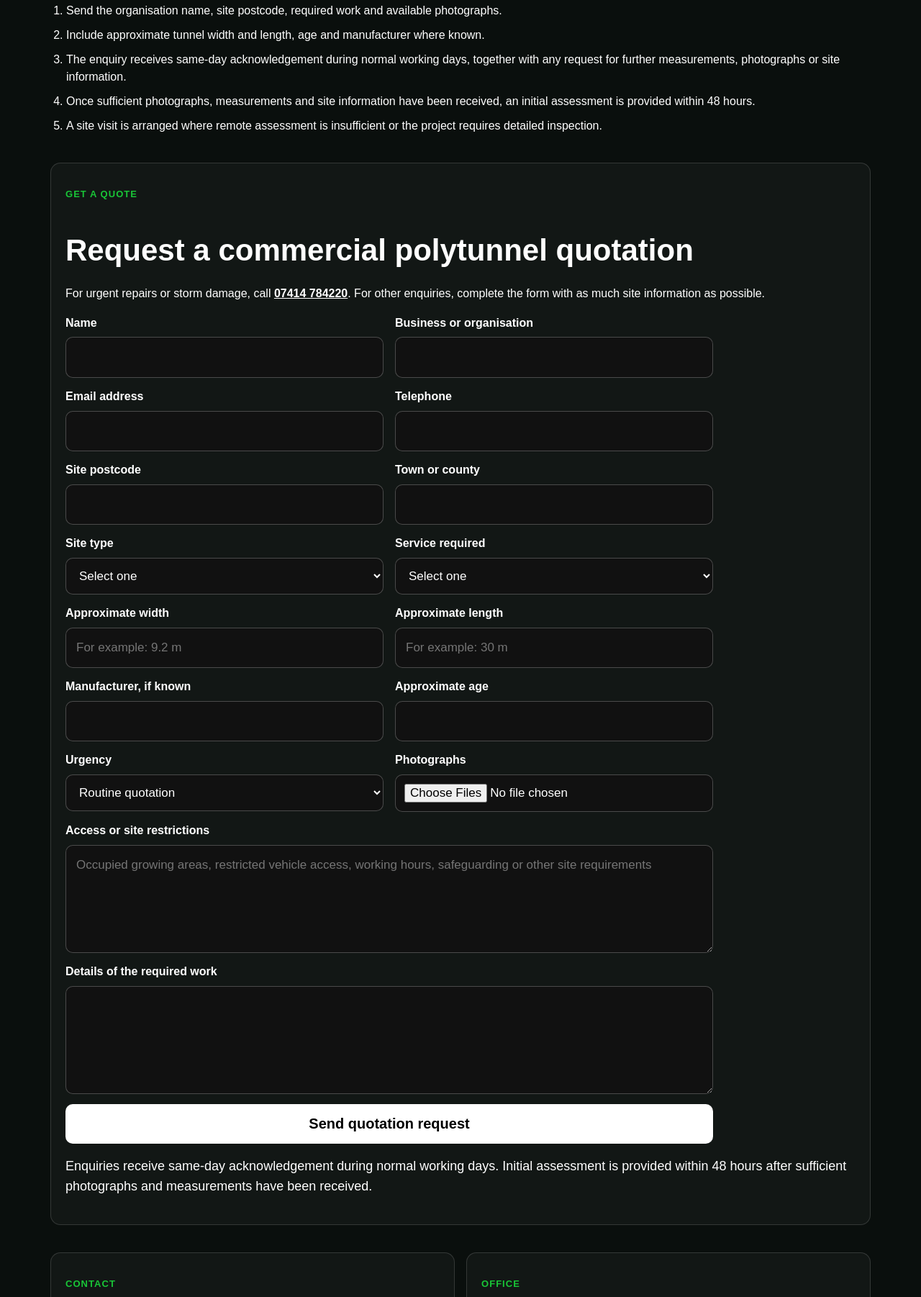
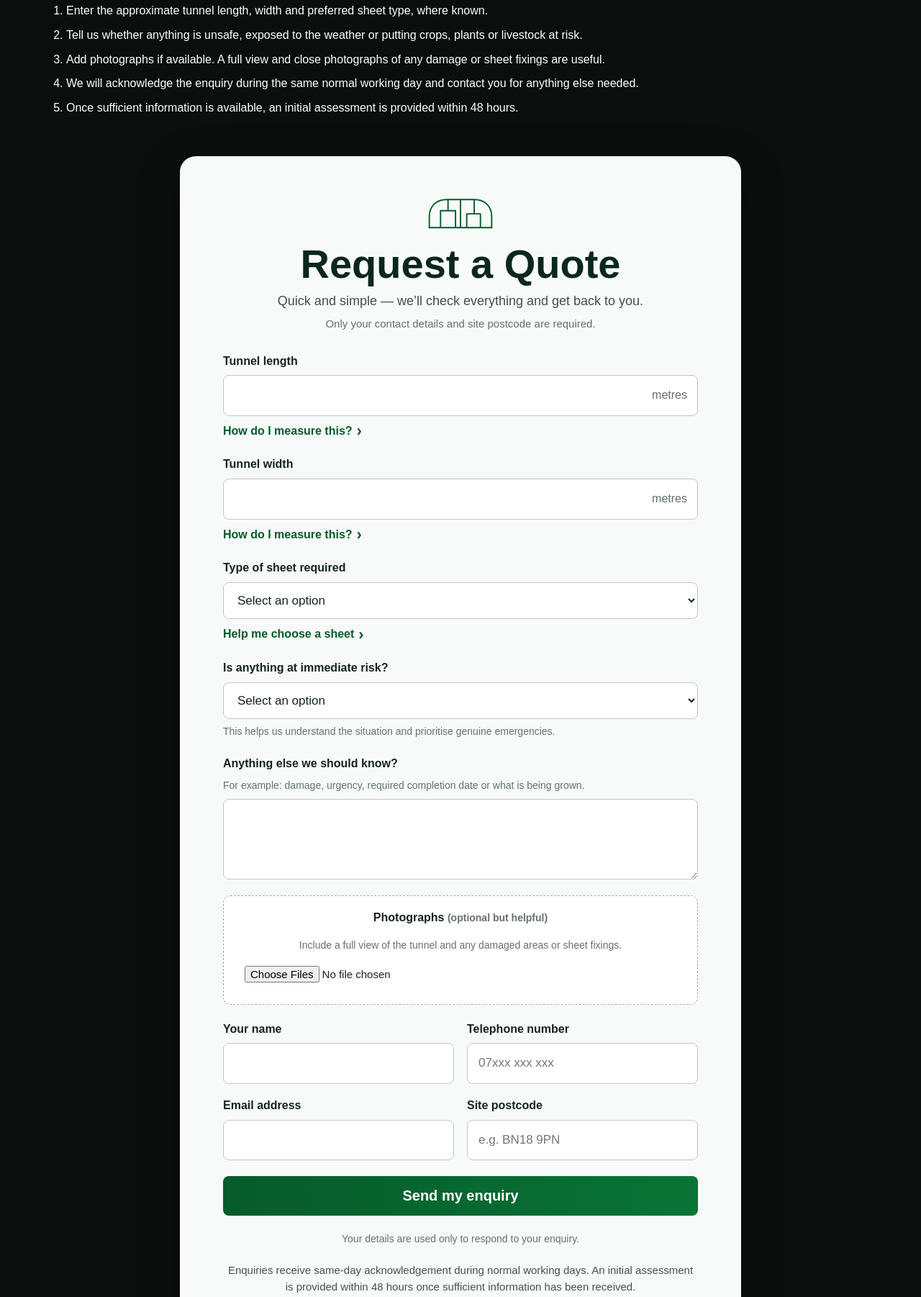
Before and after one commit to MrDutyca/polytunnels-uk-site, a plain HTML site: page index.html in a window 1280 px wide. Shown: the part 3203-5005 px from the top of the page at 72% size. Drawn offline with Linux system fonts and the light colour scheme.

Commit message:
Simplify quote request form

```diff
--- a/index.html
+++ b/index.html
@@ -6,7 +6,7 @@
   <meta name="description" content="Commercial polytunnel re-sheeting, repairs, refurbishment, installations, canopies and alterations across England and Wales. Established 2001. Fully insured.">
   <title>Commercial Polytunnel Repairs, Re-sheeting &amp; Installation | Polytunnels-UK</title>
   <style>
-    :root { --bg:#0a0f0d; --panel:#111a16; --panel-2:#17231d; --text:#fff; --muted:rgba(255,255,255,.78); --green:#19c537; --yellow:#ffe600; --red:#ff2b2b; --border:rgba(255,255,255,.14); }
+    :root { --bg:#0a0f0d; --panel:#111a16; --panel-2:#17231d; --text:#fff; --muted:rgba(255,255,255,.78); --green:#19c537; --dark-green:#075b2b; --yellow:#ffe600; --red:#ff2b2b; --border:rgba(255,255,255,.14); }
     * { box-sizing:border-box; }
     html { scroll-behavior:smooth; }
     body { margin:0; font-family:Arial,Helvetica,sans-serif; background:var(--bg); color:var(--text); line-height:1.55; }
@@ -48,20 +48,43 @@
     .process-list { padding-left:22px; }
     .process-list li { margin-bottom:9px; }
     .address { font-style:normal; line-height:1.7; }
-    #quote form { display:grid; grid-template-columns:repeat(2,minmax(0,1fr)); gap:14px 16px; max-width:900px; }
+
+    #quote.quote-panel { max-width:780px; margin:54px auto; padding:clamp(26px,5vw,54px); border:0; border-radius:22px; background:#f8faf9; color:#102118; box-shadow:0 18px 60px rgba(0,0,0,.3); }
+    .quote-heading { max-width:620px; margin:0 auto 28px; text-align:center; }
+    .quote-mark { display:flex; justify-content:center; margin-bottom:12px; color:var(--dark-green); }
+    .quote-mark svg { width:104px; height:54px; stroke:currentColor; fill:none; stroke-width:2.2; stroke-linecap:round; stroke-linejoin:round; }
+    #quote h2 { margin:0 0 8px; color:#09271b; font-size:clamp(36px,6vw,56px); line-height:1.08; }
+    .quote-intro { margin:0; color:#405047; font-size:18px; }
+    .quote-required-note { margin:5px 0 0; color:#647168; font-size:15px; }
+    #quote form { display:grid; grid-template-columns:1fr; gap:22px; max-width:660px; margin:0 auto; }
     .field { display:flex; flex-direction:column; gap:7px; }
-    .field-full { grid-column:1/-1; }
-    label { font-weight:700; }
-    #quote input,#quote select,#quote textarea { width:100%; padding:14px; border:1px solid rgba(255,255,255,.24); border-radius:10px; background:#111; color:#fff; font:inherit; font-size:17px; }
-    #quote textarea { min-height:150px; resize:vertical; }
-    #quote input[type="file"] { padding:12px; }
-    #quote button { grid-column:1/-1; padding:16px; border:0; border-radius:10px; background:#fff; color:#000; cursor:pointer; font-size:20px; font-weight:800; }
-    .quote-note { margin-top:18px; font-size:18px; }
+    .field-row { display:grid; grid-template-columns:repeat(2,minmax(0,1fr)); gap:18px; }
+    #quote label { color:#14251c; font-weight:800; }
+    .field-hint { margin:0; color:#667269; font-size:14px; }
+    #quote input,#quote select,#quote textarea { width:100%; padding:14px 15px; border:1px solid #bfc9c3; border-radius:8px; background:#fff; color:#14251c; font:inherit; font-size:17px; }
+    #quote input:focus,#quote select:focus,#quote textarea:focus { outline:3px solid rgba(25,197,55,.18); border-color:var(--dark-green); }
+    #quote textarea { min-height:112px; resize:vertical; }
+    .unit-field { position:relative; }
+    .unit-field input { padding-right:78px; }
+    .unit-field span { position:absolute; top:50%; right:15px; transform:translateY(-50%); color:#657169; pointer-events:none; }
+    .form-help { margin-top:2px; color:var(--dark-green); }
+    .form-help summary { display:inline-flex; align-items:center; gap:6px; cursor:pointer; font-weight:700; list-style:none; }
+    .form-help summary::-webkit-details-marker { display:none; }
+    .form-help summary::after { content:'›'; font-size:22px; line-height:1; }
+    .form-help[open] summary::after { transform:rotate(90deg); }
+    .form-help p { margin:8px 0 0; padding:12px 14px; border-left:3px solid var(--dark-green); background:#edf4f0; color:#34483d; font-size:15px; }
+    .photo-field { padding:18px; border:1px dashed #9eaaa3; border-radius:10px; background:#fff; text-align:center; }
+    .photo-field label { display:block; margin-bottom:8px; }
+    #quote input[type="file"] { padding:11px; border:0; background:transparent; font-size:15px; }
+    #quote button { width:100%; padding:16px; border:0; border-radius:8px; background:linear-gradient(90deg,#075b2b,#087435); color:#fff; cursor:pointer; font-size:20px; font-weight:800; }
+    #quote button:hover { filter:brightness(1.08); }
+    .privacy-line { margin:0; text-align:center; color:#657169; font-size:14px; }
+    .quote-note { max-width:660px; margin:20px auto 0; color:#435248; text-align:center; font-size:15px; }
     footer { margin-top:42px; padding:26px 0 80px; border-top:1px solid var(--border); color:var(--muted); font-size:14px; }
     .footer-links { display:flex; gap:14px; flex-wrap:wrap; margin-bottom:12px; }
     .credit { font-size:13px; opacity:.85; }
     @media (max-width:980px) { .topbar{grid-template-columns:1fr}.header-brand{grid-row:1;min-width:0}.left-menu{grid-row:2;justify-content:center}.right-actions{grid-row:3;justify-content:center} }
-    @media (max-width:760px) { .container{padding:16px}.topbar{margin:-16px -16px 24px;padding:14px 16px}.hero,.grid-2,.grid-3,.project-gallery,#quote form{grid-template-columns:1fr}.field-full,#quote button{grid-column:auto}.right-actions{width:100%}.contact-link,.quote-btn-top{flex:1 1 auto}.email-link{flex-basis:100%}.header-brand span{white-space:normal}.hero .standfirst{font-size:18px} }
+    @media (max-width:760px) { .container{padding:16px}.topbar{margin:-16px -16px 24px;padding:14px 16px}.hero,.grid-2,.grid-3,.project-gallery,.field-row{grid-template-columns:1fr}.right-actions{width:100%}.contact-link,.quote-btn-top{flex:1 1 auto}.email-link{flex-basis:100%}.header-brand span{white-space:normal}.hero .standfirst{font-size:18px}#quote.quote-panel{margin:42px 0;padding:28px 18px}#quote h2{font-size:40px}.quote-intro{font-size:16px} }
   </style>
   <script type="application/ld+json">
   {
@@ -138,39 +161,96 @@
         <p class="muted">Commercial work outside the primary area is considered according to project size, timing and logistics.</p>
       </section>
       <section id="process" aria-labelledby="process-title">
-        <p class="eyebrow">Quotation process</p><h2 id="process-title">A clear route from enquiry to quotation</h2>
+        <p class="eyebrow">Quotation process</p><h2 id="process-title">A quick route from enquiry to quotation</h2>
         <ol class="process-list">
-          <li>Send the organisation name, site postcode, required work and available photographs.</li>
-          <li>Include approximate tunnel width and length, age and manufacturer where known.</li>
-          <li>The enquiry receives same-day acknowledgement during normal working days, together with any request for further measurements, photographs or site information.</li>
-          <li>Once sufficient photographs, measurements and site information have been received, an initial assessment is provided within 48 hours.</li>
-          <li>A site visit is arranged where remote assessment is insufficient or the project requires detailed inspection.</li>
+          <li>Enter the approximate tunnel length, width and preferred sheet type, where known.</li>
+          <li>Tell us whether anything is unsafe, exposed to the weather or putting crops, plants or livestock at risk.</li>
+          <li>Add photographs if available. A full view and close photographs of any damage or sheet fixings are useful.</li>
+          <li>We will acknowledge the enquiry during the same normal working day and contact you for anything else needed.</li>
+          <li>Once sufficient information is available, an initial assessment is provided within 48 hours.</li>
         </ol>
       </section>
-      <section id="quote" class="box" aria-labelledby="quote-title">
-        <p class="eyebrow">Get a Quote</p><h2 id="quote-title">Request a commercial polytunnel quotation</h2>
-        <p>For urgent repairs or storm damage, call <strong><a href="tel:+447414784220">07414 784220</a></strong>. For other enquiries, complete the form with as much site information as possible.</p>
+      <section id="quote" class="quote-panel" aria-labelledby="quote-title">
+        <div class="quote-heading">
+          <div class="quote-mark" aria-hidden="true">
+            <svg viewBox="0 0 120 62" role="img">
+              <path d="M10 52V34C10 17 22 7 38 7h44c16 0 28 10 28 27v18"></path>
+              <path d="M10 52h100M28 52V25h24v27M70 52V30h22v22M40 25V8M60 8v44M82 8v22"></path>
+            </svg>
+          </div>
+          <h2 id="quote-title">Request a Quote</h2>
+          <p class="quote-intro">Quick and simple — we’ll check everything and get back to you.</p>
+          <p class="quote-required-note">Only your contact details and site postcode are required.</p>
+        </div>
         <form name="quote-request" method="POST" data-netlify="true" netlify-honeypot="bot-field" enctype="multipart/form-data" action="/thank-you.html">
           <input type="hidden" name="form-name" value="quote-request"><p hidden><label>Do not fill this in: <input name="bot-field"></label></p>
-          <div class="field"><label for="name">Name</label><input id="name" type="text" name="name" autocomplete="name" required></div>
-          <div class="field"><label for="business">Business or organisation</label><input id="business" type="text" name="business" autocomplete="organization" required></div>
-          <div class="field"><label for="email">Email address</label><input id="email" type="email" name="email" autocomplete="email" required></div>
-          <div class="field"><label for="phone">Telephone</label><input id="phone" type="tel" name="phone" autocomplete="tel" required></div>
-          <div class="field"><label for="postcode">Site postcode</label><input id="postcode" type="text" name="postcode" autocomplete="postal-code" required></div>
-          <div class="field"><label for="town-county">Town or county</label><input id="town-county" type="text" name="town-county" autocomplete="address-level2" required></div>
-          <div class="field"><label for="site-type">Site type</label><select id="site-type" name="site-type" required><option value="">Select one</option><option>Commercial grower or farm</option><option>Nursery or garden centre</option><option>School, college or university</option><option>Local authority or public body</option><option>Estate, charity or organisation</option><option>Other commercial site</option></select></div>
-          <div class="field"><label for="service">Service required</label><select id="service" name="service" required><option value="">Select one</option><option>Re-sheeting</option><option>Repair or storm damage</option><option>Complete refurbishment</option><option>New installation</option><option>Canopy work</option><option>Alteration</option><option>Inspection or advice</option></select></div>
-          <div class="field"><label for="width">Approximate width</label><input id="width" type="text" name="approximate-width" placeholder="For example: 9.2 m"></div>
-          <div class="field"><label for="length">Approximate length</label><input id="length" type="text" name="approximate-length" placeholder="For example: 30 m"></div>
-          <div class="field"><label for="manufacturer">Manufacturer, if known</label><input id="manufacturer" type="text" name="manufacturer"></div>
-          <div class="field"><label for="age">Approximate age</label><input id="age" type="text" name="approximate-age"></div>
-          <div class="field"><label for="urgency">Urgency</label><select id="urgency" name="urgency"><option>Routine quotation</option><option>Work required within one month</option><option>Urgent operational problem</option><option>Storm or safety-related damage</option></select></div>
-          <div class="field"><label for="photos">Photographs</label><input id="photos" type="file" name="photos" accept="image/*,.pdf" multiple></div>
-          <div class="field field-full"><label for="access">Access or site restrictions</label><textarea id="access" name="access-restrictions" placeholder="Occupied growing areas, restricted vehicle access, working hours, safeguarding or other site requirements"></textarea></div>
-          <div class="field field-full"><label for="details">Details of the required work</label><textarea id="details" name="details" required></textarea></div>
-          <button type="submit">Send quotation request</button>
+
+          <div class="field">
+            <label for="length">Tunnel length</label>
+            <div class="unit-field"><input id="length" type="number" name="tunnel-length-metres" min="0" step="0.1" inputmode="decimal"><span>metres</span></div>
+            <details class="form-help"><summary>How do I measure this?</summary><p>Measure from one end of the tunnel to the other. An approximate figure is fine; we will confirm it before material is ordered.</p></details>
+          </div>
+
+          <div class="field">
+            <label for="width">Tunnel width</label>
+            <div class="unit-field"><input id="width" type="number" name="tunnel-width-metres" min="0" step="0.1" inputmode="decimal"><span>metres</span></div>
+            <details class="form-help"><summary>How do I measure this?</summary><p>Measure straight across the tunnel at ground level, from the outside of one side to the outside of the other. Do not measure over the hoop.</p></details>
+          </div>
+
+          <div class="field">
+            <label for="sheet-type">Type of sheet required</label>
+            <select id="sheet-type" name="sheet-type">
+              <option value="">Select an option</option>
+              <option>Clear</option>
+              <option>Diffused</option>
+              <option>Super-diffused</option>
+              <option>White</option>
+              <option>White Stockmaster</option>
+              <option>Green and white</option>
+              <option>Black and white</option>
+              <option>Other</option>
+              <option>Not sure — please advise me</option>
+            </select>
+            <details class="form-help"><summary>Help me choose a sheet</summary><p>Choose “Not sure” and tell us what is being grown or what the structure is used for. We will recommend a suitable material.</p></details>
+          </div>
+
+          <div class="field">
+            <label for="immediate-risk">Is anything at immediate risk?</label>
+            <select id="immediate-risk" name="immediate-risk">
+              <option value="">Select an option</option>
+              <option>No immediate risk</option>
+              <option>Crop, plants or livestock may be damaged</option>
+              <option>The structure may be unsafe</option>
+              <option>The tunnel is open to the weather</option>
+              <option>There is an urgent deadline</option>
+              <option>Other or not sure</option>
+            </select>
+            <p class="field-hint">This helps us understand the situation and prioritise genuine emergencies.</p>
+          </div>
+
+          <div class="field">
+            <label for="details">Anything else we should know?</label>
+            <p class="field-hint">For example: damage, urgency, required completion date or what is being grown.</p>
+            <textarea id="details" name="additional-information"></textarea>
+          </div>
+
+          <div class="field photo-field">
+            <label for="photos">Photographs <span class="field-hint">(optional but helpful)</span></label>
+            <p class="field-hint">Include a full view of the tunnel and any damaged areas or sheet fixings.</p>
+            <input id="photos" type="file" name="photos" accept="image/*,.pdf" multiple>
+          </div>
+
+          <div class="field-row" aria-label="Your contact details">
+            <div class="field"><label for="name">Your name</label><input id="name" type="text" name="name" autocomplete="name" required></div>
+            <div class="field"><label for="phone">Telephone number</label><input id="phone" type="tel" name="phone" autocomplete="tel" inputmode="tel" placeholder="07xxx xxx xxx" required></div>
+            <div class="field"><label for="email">Email address</label><input id="email" type="email" name="email" autocomplete="email" required></div>
+            <div class="field"><label for="postcode">Site postcode</label><input id="postcode" type="text" name="postcode" autocomplete="postal-code" placeholder="e.g. BN18 9PN" required></div>
+          </div>
+
+          <button type="submit">Send my enquiry</button>
+          <p class="privacy-line">Your details are used only to respond to your enquiry.</p>
         </form>
-        <p class="quote-note">Enquiries receive same-day acknowledgement during normal working days. Initial assessment is provided within 48 hours after sufficient photographs and measurements have been received.</p>
+        <p class="quote-note">Enquiries receive same-day acknowledgement during normal working days. An initial assessment is provided within 48 hours once sufficient information has been received.</p>
       </section>
       <section id="contact" class="grid grid-2" aria-labelledby="contact-title">
         <div class="box"><p class="eyebrow">Contact</p><h2 id="contact-title">Polytunnels-UK</h2><p><strong>Telephone:</strong> <a href="tel:+447414784220">07414 784220</a><br><strong>Email:</strong> <a href="mailto:info@polytunnels-uk.com">info@polytunnels-uk.com</a></p></div>
```
